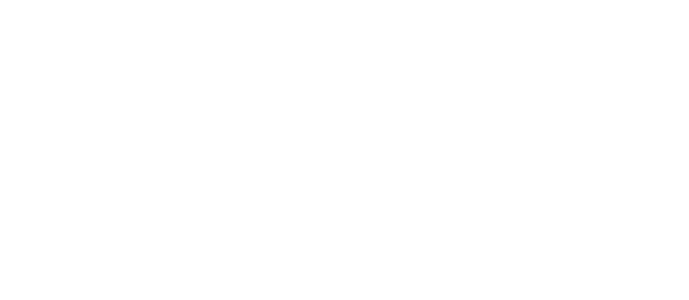
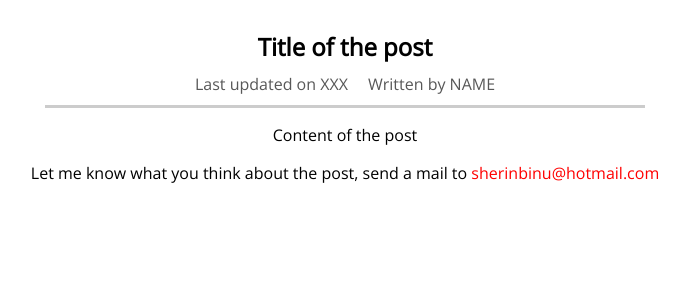
Before and after one commit to SherOnDale/today, a Nuxt app: page /posts/1 in a window 1280 px wide. Before the commit this address had no page. Shown: the top 300 px of the page, without its empty margins (295-984 px from the left). Built offline with nearby package versions, Linux system fonts and the light colour scheme.

Commit message:
creates basic skeleton

```diff
--- a/layouts/default.vue
+++ b/layouts/default.vue
@@ -5,49 +5,11 @@
 </template>
 
 <style>
-html
-{
-  font-family: "Source Sans Pro", -apple-system, BlinkMacSystemFont, "Segoe UI", Roboto, "Helvetica Neue", Arial, sans-serif;
-  font-size: 16px;
-  word-spacing: 1px;
-  -ms-text-size-adjust: 100%;
-  -webkit-text-size-adjust: 100%;
-  -moz-osx-font-smoothing: grayscale;
-  -webkit-font-smoothing: antialiased;
-  box-sizing: border-box;
+html {
+    font-family: 'Open Sans', sans-serif;
 }
-*, *:before, *:after
-{
-  box-sizing: border-box;
-  margin: 0;
-}
-.button--green
-{
-  display: inline-block;
-  border-radius: 4px;
-  border: 1px solid #3b8070;
-  color: #3b8070;
-  text-decoration: none;
-  padding: 10px 30px;
-}
-.button--green:hover
-{
-  color: #fff;
-  background-color: #3b8070;
-}
-.button--grey
-{
-  display: inline-block;
-  border-radius: 4px;
-  border: 1px solid #35495e;
-  color: #35495e;
-  text-decoration: none;
-  padding: 10px 30px;
-  margin-left: 15px;
-}
-.button--grey:hover
-{
-  color: #fff;
-  background-color: #35495e;
+
+body {
+    margin: 0;
 }
 </style>
--- a/nuxt.config.js
+++ b/nuxt.config.js
@@ -1,4 +1,4 @@
-const pkg = require('./package')
+const pkg = require('./package');
 
 module.exports = {
   mode: 'universal',
@@ -7,14 +7,18 @@
   ** Headers of the page
   */
   head: {
-    title: pkg.name,
+    title: 'My Blog',
     meta: [
       { charset: 'utf-8' },
       { name: 'viewport', content: 'width=device-width, initial-scale=1' },
       { hid: 'description', name: 'description', content: pkg.description }
     ],
     link: [
-      { rel: 'icon', type: 'image/x-icon', href: '/favicon.ico' }
+      { rel: 'icon', type: 'image/x-icon', href: '/favicon.ico' },
+      {
+        rel: 'stylesheet',
+        href: 'https://fonts.googleapis.com/css?family=Open+Sans'
+      }
     ]
   },
 
@@ -26,20 +30,17 @@
   /*
   ** Global CSS
   */
-  css: [
-  ],
+  css: [],
 
   /*
   ** Plugins to load before mounting the App
   */
-  plugins: [
-  ],
+  plugins: [],
 
   /*
   ** Nuxt.js modules
   */
-  modules: [
-  ],
+  modules: [],
 
   /*
   ** Build configuration
@@ -48,8 +49,6 @@
     /*
     ** You can extend webpack config here
     */
-    extend(config, ctx) {
-
-    }
+    extend(config, ctx) {}
   }
-}
+};
--- /dev/null
+++ b/pages/about/index.vue
@@ -0,0 +1,16 @@
+<template>
+  <main>
+    <h1>This is my absolutely fantastic "About Me" Page!</h1>
+    <p>Lorem ipsum dolor sit amet consectetur, adipisicing elit. Obcaecati, ea!</p>
+    <p>Similique, excepturi molestias. Ut, nulla distinctio ab doloribus quas soluta!</p>
+    <p>Eligendi nesciunt nemo at alias odio aliquid. Non, itaque enim!</p>
+    <p>Magnam saepe nostrum laboriosam sed eum maiores quasi odio ipsam.</p>
+  </main>
+</template>
+
+<style scoped>
+main {
+    text-align: center;
+    padding: 30px;
+}
+</style>
--- /dev/null
+++ b/pages/posts/_id/index.vue
@@ -0,0 +1,69 @@
+<template>
+  <main>
+    <section class="post">
+      <h1 class="post-title">Title of the post</h1>
+      <div class="post-details">
+        <div class="post-detail">Last updated on XXX</div>
+        <div class="post-detail">Written by NAME</div>
+      </div>
+      <p class="post-content">Content of the post</p>
+    </section>
+    <section class="post-feedback">
+      <p>Let me know what you think about the post, send a mail to <a href="mailto:sherinbinu@hotmail.com">sherinbinu@hotmail.com</a></p>
+    </section>
+  </main>
+</template>
+
+<style scoped>
+main {
+    padding: 30px;
+    text-align: center;
+    box-sizing: border-box;
+}
+
+.post {
+    width: 100%;
+}
+
+@media (min-width: 768px) {
+    .post {
+        width: 600px;
+        margin: auto;
+    }
+}
+
+.post-title {
+    margin: 0;
+}
+
+.post-details {
+    padding: 10px;
+    box-sizing: border-box;
+    border-bottom: 3px solid #ccc;
+    display: flex;
+    justify-content: center;
+    align-items: center;
+    flex-direction: column;
+}
+
+@media (min-width: 768px) {
+    .post-details {
+        flex-direction: row;
+    }
+}
+
+.post-detail {
+    color: rgb(88, 88, 88);
+    margin: 0 10px;
+}
+
+.post-feedback a {
+    color: red;
+    text-decoration: none;
+}
+
+.post-feedback a:hover,
+.post-feedback a:active {
+    color: salmon;
+}
+</style>
--- /dev/null
+++ b/pages/posts/index.vue
@@ -0,0 +1,11 @@
+<template>
+<main></main>
+</template>
+
+<style scoped>
+main {
+    display: flex;
+    justify-content: center;
+    align-items: center;
+}
+</style>
```
